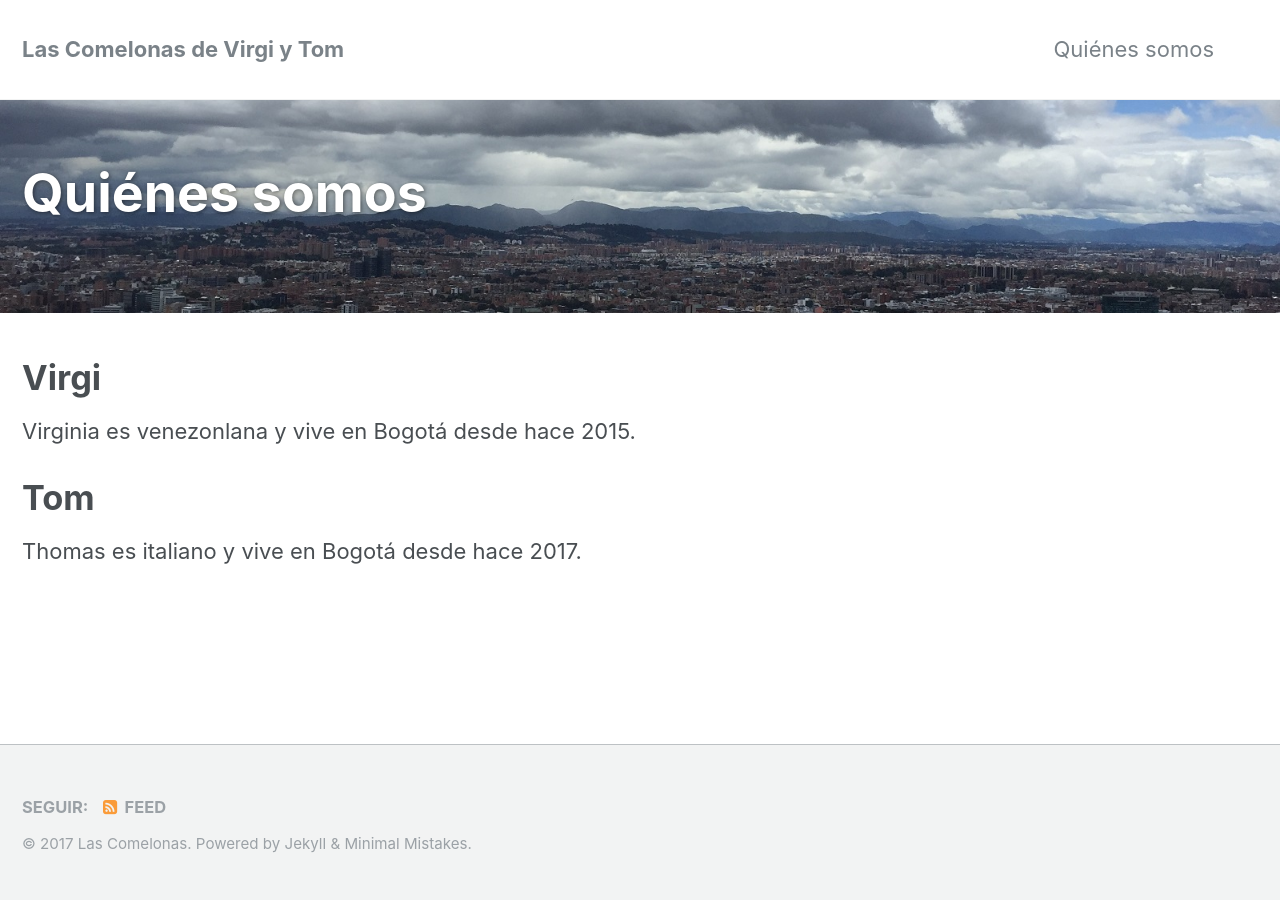
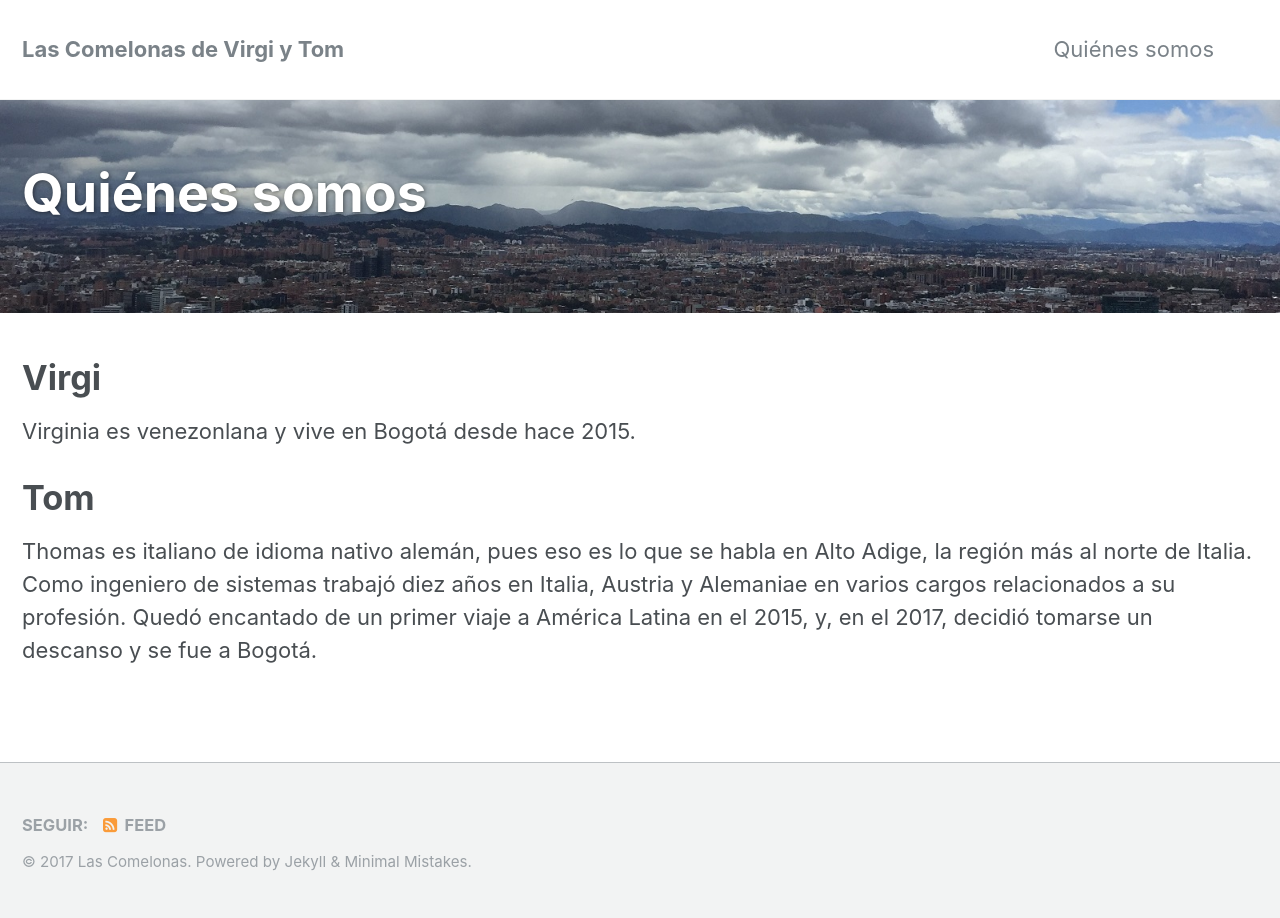
Before and after one commit to toeso/toeso.github.io, a Jekyll site: the page built from _pages/quienes-somos.md, in a window 1280 px wide. Built offline with Jekyll 4.4.1, drawn with Linux system fonts in a browser that asks for light colours.

Commit message:
minor updates, mostly spelling

```diff
--- /dev/null
+++ b/_pages/quienes-somos.md
@@ -0,0 +1,18 @@
+---
+title: "Quiénes somos"
+permalink: /quienes-somos/
+layout: splash
+header:
+  overlay_color: "#000"
+  overlay_filter: "0"
+  overlay_image: /assets/images/quienes-somos.jpg
+---
+
+
+# Virgi
+
+Virginia es venezonlana y vive en Bogotá desde hace 2015.
+
+# Tom
+
+Thomas es italiano de idioma nativo alemán, pues eso es lo que se habla en Alto Adige, la región más al norte de Italia. Como ingeniero de sistemas trabajó diez años en Italia, Austria y Alemaniae en varios cargos relacionados a su profesión. Quedó encantado de un primer viaje a América Latina en el 2015, y, en el 2017, decidió tomarse un descanso y se fue a Bogotá.
--- a/_pages/sobre.md
+++ /dev/null
@@ -1,18 +0,0 @@
----
-title: "Quiénes somos"
-permalink: /quienes-somos/
-layout: splash
-header:
-  overlay_color: "#000"
-  overlay_filter: "0"
-  overlay_image: /assets/images/quienes-somos.jpg
----
-
-
-# Virgi
-
-Virginia es venezonlana y vive en Bogotá desde hace 2015.
-
-# Tom
-
-Thomas es italiano y vive en Bogotá desde hace 2017.
```
Also changed, not shown: _posts/2017-06-06-coctel-vodka-con-fresa.md (+3 -2 lines), _posts/2017-06-07-el-cuento-del-billete-falso.md (+4 -3 lines), _posts/2017-06-19-La-Calera-via-Chia-y-Yerbabuena.md (added, +27 -0 lines), 1 other file.
